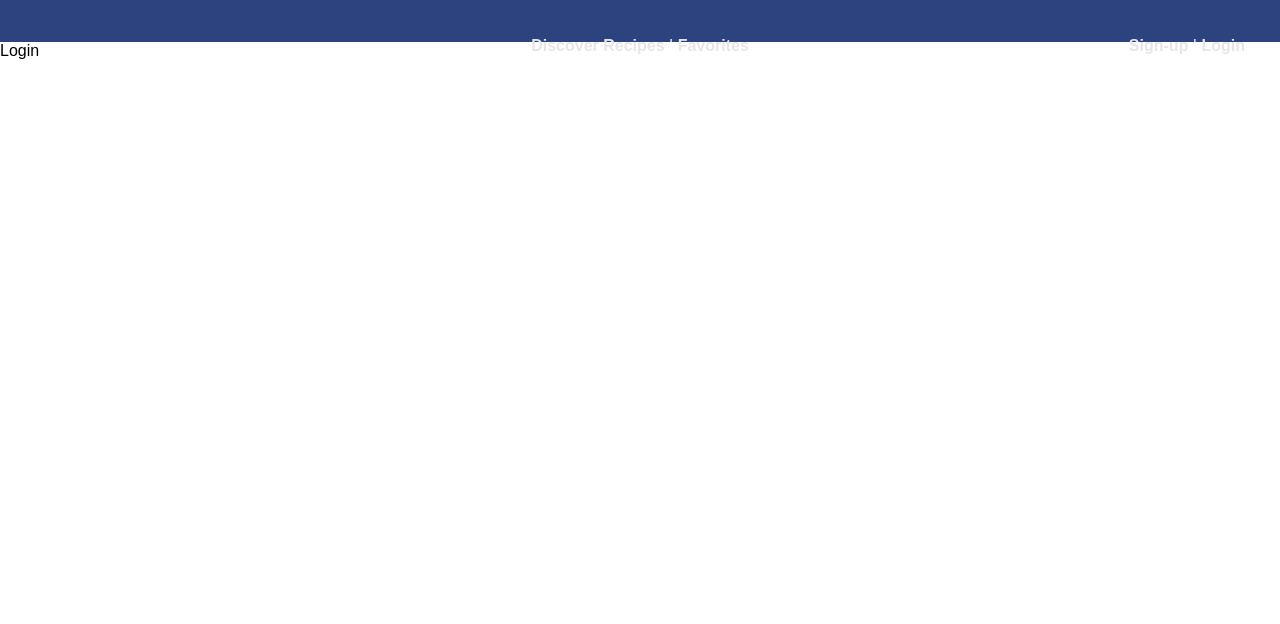
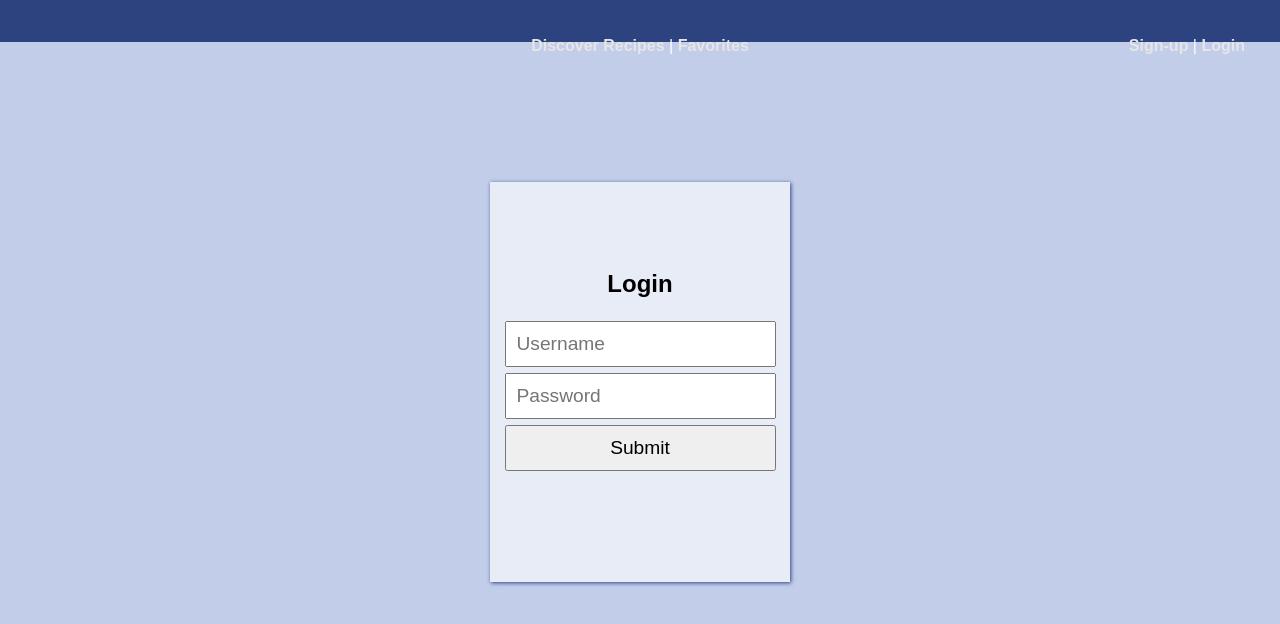
Before and after one commit to daves28/Recipe-Finder-App, a React app: page /login in a window 1280 px wide. Shown: the part 78-702 px from the top of the page. Built offline with nearby package versions, Linux system fonts and the light colour scheme; no server answers.

Commit message:
Login and Signup pages created, no functionality yet

```diff
--- a/src/client/components/App.js
+++ b/src/client/components/App.js
@@ -211,6 +211,78 @@ class App extends Component {
               checked : false,
               category : 'fish'
             },
+            {
+              id : 34,
+              foodName : 'Garlic',
+              checked : false,
+              category : 'vegetable'
+            },
+            {
+              id : 35,
+              foodName : 'Onion',
+              checked : false,
+              category : 'vegetable'
+            },
+            {
+              id : 36,
+              foodName : 'Bread',
+              checked : false,
+              category : 'grain'
+            },
+            {
+              id : 37,
+              foodName : 'White rice',
+              checked : false,
+              category : 'grain'
+            },
+            {
+              id : 38,
+              foodName : 'Brown rice',
+              checked : false,
+              category : 'grain'
+            },
+            {
+              id : 39,
+              foodName : 'Spaghetti',
+              checked : false,
+              category : 'grain'
+            },
+            {
+              id : 40,
+              foodName : 'Angel hair',
+              checked : false,
+              category : 'grain'
+            },
+            {
+              id : 41,
+              foodName : 'Haddock',
+              checked : false,
+              category : 'fish'
+            },
+            {
+              id : 42,
+              foodName : 'Yogurt',
+              checked : false,
+              category : 'dairy'
+            },
+            {
+              id : 43,
+              foodName : 'Greek yogurt',
+              checked : false,
+              category : 'dairy'
+            },
+            {
+              id : 44,
+              foodName : 'Skyrr',
+              checked : false,
+              category : 'dairy'
+            },
+            {
+              id : 45,
+              foodName : 'Sardines',
+              checked : false,
+              category : 'fish'
+            },
       ],
       autoSearch : false
     }
@@ -286,7 +358,7 @@ class App extends Component {
               <Container recipes={this.state.recipes} ingredients={this.state.ingredients} searchRecipes={this.searchRecipes} markChecked={this.markChecked} toggleAuto={this.toggleAuto} />
             </React.Fragment>
           )} />
-          <Route path='/favs' component={Favs} />
+          <Route path='/favorites' component={Favs} />
           <Route path='/login' component={Login} />
           <Route path='/signup' component={Signup} />
         </div>
--- a/src/client/components/Favorites.js
+++ b/src/client/components/Favorites.js
@@ -3,8 +3,10 @@ import React from 'react'
 function Favorites(props) {
   return (
     <React.Fragment>
-      <div className='fav-list recipe-list'>
-        Favorites
+      <div className='container'>
+        <div className='favs'>
+          Favorites
+        </div>
       </div>
     </React.Fragment>
   )
--- a/src/client/components/IngredientsList.js
+++ b/src/client/components/IngredientsList.js
@@ -14,6 +14,7 @@ class IngredientsList extends Component {
     const spiceArr = []
     const vegArr = []
     const fishArr = []
+    const grainArr = []
 
     // console.log(this.props.ingredients)
     const ingredients = this.props.ingredients
@@ -35,6 +36,9 @@ class IngredientsList extends Component {
         case 'fish':
           fishArr.push(<Ingredient key={`food-${ingredient.id}`} ingredient={ingredient} markChecked={this.props.markChecked} />)
             break
+        case 'grain':
+          grainArr.push(<Ingredient key={`food-${ingredient.id}`} ingredient={ingredient} markChecked={this.props.markChecked} />)
+            break
       }
     })
 
@@ -44,7 +48,7 @@ class IngredientsList extends Component {
           <h2>Select Your Ingredients</h2>
           <AutoSearch toggleAuto={this.props.toggleAuto} />
         </div>
-
+        <div className='ingredient-sections'>
           <h3>Dairy</h3>
           <div className='ingredient-section'>
             {dairyArr}
@@ -57,13 +61,18 @@ class IngredientsList extends Component {
           <div className='ingredient-section'>
             {fishArr}
           </div>
+          <h3>Bread, grain, pasta</h3>
+          <div className='ingredient-section'>
+            {grainArr}
+          </div>
+          <h3>Vegetables</h3>
+          <div className='ingredient-section'>
+            {vegArr}
+          </div>
           <h3>Spices</h3>
           <div className='ingredient-section'>
             {spiceArr}
           </div>
-        <h3>Vegetables</h3>
-        <div className='ingredient-section'>
-          {vegArr}
         </div>
       </div>
     )
--- a/src/client/components/Login.js
+++ b/src/client/components/Login.js
@@ -4,8 +4,15 @@ class Login extends Component {
   render() {
     return (
       <React.Fragment>
-        <div className='login'>
-          Login
+        <div className='container login-container'>
+          <div className='login'>
+          <h2>Login</h2>
+          <form onSubmit={this.props.onLogin}>
+            <input name="username" type="text" placeholder="Username"></input>
+            <input name="password" type="password" placeholder='Password'></input>
+            <button type='submit' value='Create User'>Submit</button>
+          </form>
+          </div>
         </div>
       </React.Fragment>
     )
--- a/src/client/components/Recipe.js
+++ b/src/client/components/Recipe.js
@@ -4,16 +4,17 @@ import ImageFadeIn from 'react-image-fade-in'
 function Recipe(props) {
   return (
     <div className='recipe'>
-      <div className='recipe-img'>
-        <ImageFadeIn src={props.imgUrl} />
+      <div className='recipe-img' style={{background:`url(${props.imgUrl}) center no-repeat`, backgroundSize:'cover'}}>
+        <img src={props.imgUrl} />
       </div>
       <div className='recipe-info'>
         <div className='recipe-title'>
-          <a href={props.source}>{props.title}</a>
+          <a href={props.source} target='_blank'>{props.title}</a>
         </div>
         <p className='details'><span className='black-text'>Ready in: </span>{props.readyTime} minutes</p>
-        <p className='details'>{props.servings} servings</p>
+        <p className='details'><span className='black-text'>Servings: </span>{props.servings}</p>
         <p className='details'>{props.diet}</p>
+        <p className='details'><span className='black-text'># Missing ingredients: </span>{props.missingFood}</p>
       </div>
     </div>
   )
--- a/src/client/components/RecipeList.js
+++ b/src/client/components/RecipeList.js
@@ -29,8 +29,11 @@ class RecipeList extends Component {
     const recipeArr = []
     const recipes = this.props.recipes
     recipes.forEach( recipe => {
+
       if (!recipe.image.includes('http')) recipe.image = "https://spoonacular.com/recipeImages/" + recipe.image
+
       recipeArr.push(<Recipe key={`recipe-${recipe.id}`} source={recipe.sourceUrl} imgUrl={recipe.image} title={recipe.title} readyTime={recipe.readyInMinutes} servings={recipe.servings} diets={recipe.diets} missingFood={recipe.missedIngredientCount} />)
+      console.log('Missed ingredients: ', recipe.missedIngredientCount)
     })
     return (
       <div className='recipe-container'>
@@ -41,6 +44,7 @@ class RecipeList extends Component {
                     placeholder="Search for a recipe"
                     style = {{flex: '10', padding: '5px', borderRadius:'10px', border: '1px solid transparent', marginLeft:'15px', marginRight:'10px', marginTop:'5px', padding:'15px', fontSize:'1rem', boxShadow:'1px 1px 4px rgb(86, 55, 114)'}}
                     value={this.state.search}
+                    autoComplete='off'
                     onChange={this.onChange}
                     />
                 <input
--- a/src/client/components/Signup.js
+++ b/src/client/components/Signup.js
@@ -4,8 +4,16 @@ class Signup extends Component {
   render() {
     return (
       <React.Fragment>
-        <div className='signup'>
-          Signup
+        <div className='container login-container'>
+          <div className='login'>
+            <h2>Sign-up</h2>
+            <form onSubmit={this.props.onSignup}>
+              <input name="username" type="text" placeholder="Username"></input>
+              <input name="password" type="password" placeholder="Password"></input>
+              <input name="password" type="password" placeholder='Verify password'></input>
+              <button type='submit' value='Create User'>Submit</button>
+            </form>
+          </div>
         </div>
       </React.Fragment>
     )
--- a/src/client/styles.scss
+++ b/src/client/styles.scss
@@ -40,8 +40,41 @@ header {
 
 .container {
   display: flex;
-  background-color: lighten($color: $base-color, $amount: 50);
+  background-color: lighten($color: $base-color, $amount: 50%);
   height: 85vh
+}
+.login-container {
+  justify-content: center;
+  align-items: center;
+
+  .login {
+    display: flex;
+    flex-direction: column;
+    justify-content: center;
+    align-items: center;
+    min-width: 300px;
+    min-height: 400px;
+    width: 2rem;
+    background-color: lighten($base-color, 60%);
+    box-shadow: 1px 1px 4px $base-color;
+    form{
+      box-sizing: content-box;
+      display: flex;
+      flex-direction: column;
+      justify-content: center;
+      margin: 20px;
+      input {
+        margin: 3px;
+        padding: 10px;
+        font-size: 1.2rem;
+      }
+      button {
+        margin: 3px;
+        font-size: 1.2rem;
+        padding: 10px;
+      }
+    }
+  }
 }
 
 .ingredients-list {
@@ -50,6 +83,7 @@ header {
   box-shadow: 1px 1px 4px $base-color;
   display: flex;
   flex-direction: column;
+
 
   .auto-search {
     margin-top:8px;
@@ -61,9 +95,17 @@ header {
     color: $base-color;
     text-align: center;
   }
+
+  .ingredient-sections {
+    overflow-x: hidden;
+    overflow-y: scroll;
+    max-height: 91.5%;
+  }
+
   .ingredient-section {
     display: flex;
     flex-wrap: wrap;
+    justify-content: space-evenly;
     border-bottom: 1px solid lighten($base-color, 40%);
   }
 
@@ -85,40 +127,50 @@ header {
     justify-content: space-evenly;
     overflow-x: hidden;
     overflow-y: scroll;
-    max-height: 91.5%;
+    height: 91.5%;
     margin:5px;
     // overflow-y: visible;
   }
 
   .recipe {
     color: $base-color;
+    // box-sizing: content-box;
+    justify-content: space-evenly;
+    align-items: center;
     background-color: white;
     border-radius: 10px;
     display: flex;
     flex-direction: column;
     flex: 1;
-    min-width: 230px;
-    max-width: 300px;
+    min-width: 300px;
+    max-width: 320px;
     // min-height: 230px;
     // max-height: 300px;
     width: auto;
     height: auto;
-    margin: 20px;
-    padding: 5px;
+    margin: 10px;
+    // padding: 5px;
     box-shadow: 1px 1px 4px $base-color;
     animation: fadein 1s;
   }
   .recipe-info {
     bottom: 0;
-    margin-top:20px;
+    margin-top:10px;
+    margin-bottom: 7px;
+    width: 97%;
+    display: flex;
+    flex-direction: column;
 
     .details {
       color: lighten($base-color, 20%);
+      font-weight: 600;
     }
     .recipe-title {
       margin-bottom:15px;
+      align-self: center;
 
       a{
+        font-size: 1.2em;
         text-decoration: none;
         color: $base-color;
         font-weight: 550;
@@ -129,14 +181,18 @@ header {
   .black-text {
     color: black;
     font-weight: 600;
+    opacity: 0.4;
   }
   .recipe-img{
     display: flex;
     justify-content: center;
     background-color: lighten($base-color, 50%);
     border-radius: 10px;
+    width: 100%;
+    height: 97%;
     // animation-delay: 2s;
       img {
+        opacity: 0;
         align-self: center;;
         max-width: 210px;
         max-height: 210px;
--- a/src/server/server.js
+++ b/src/server/server.js
@@ -29,7 +29,9 @@ if (process.env.NODE_env === "production") {
     return res.status(200).sendFile(path.resolve(__dirname, "../../index.html"))
   });
 }
-
+app.use('/', (req, res) => {
+  return res.status(200).sendFile(path.resolve(__dirname, "../../index.html"))
+})
 /*--------------------*/
 /*-- Error Handling --*/
 /*--------------------*/
--- a/webpack.config.js
+++ b/webpack.config.js
@@ -9,6 +9,7 @@ module.exports = {
     filename: 'bundle.js'
   },
   devServer : {
+    historyApiFallback: true,
     publicPath: '/build/',
     proxy : {
       '/api/**' : 'http://localhost:3000/'
```
Also changed, not shown: src/server/controllers/recipeController.js (+6 -4 lines). Lines whose indentation alone changed are shown as unchanged.
